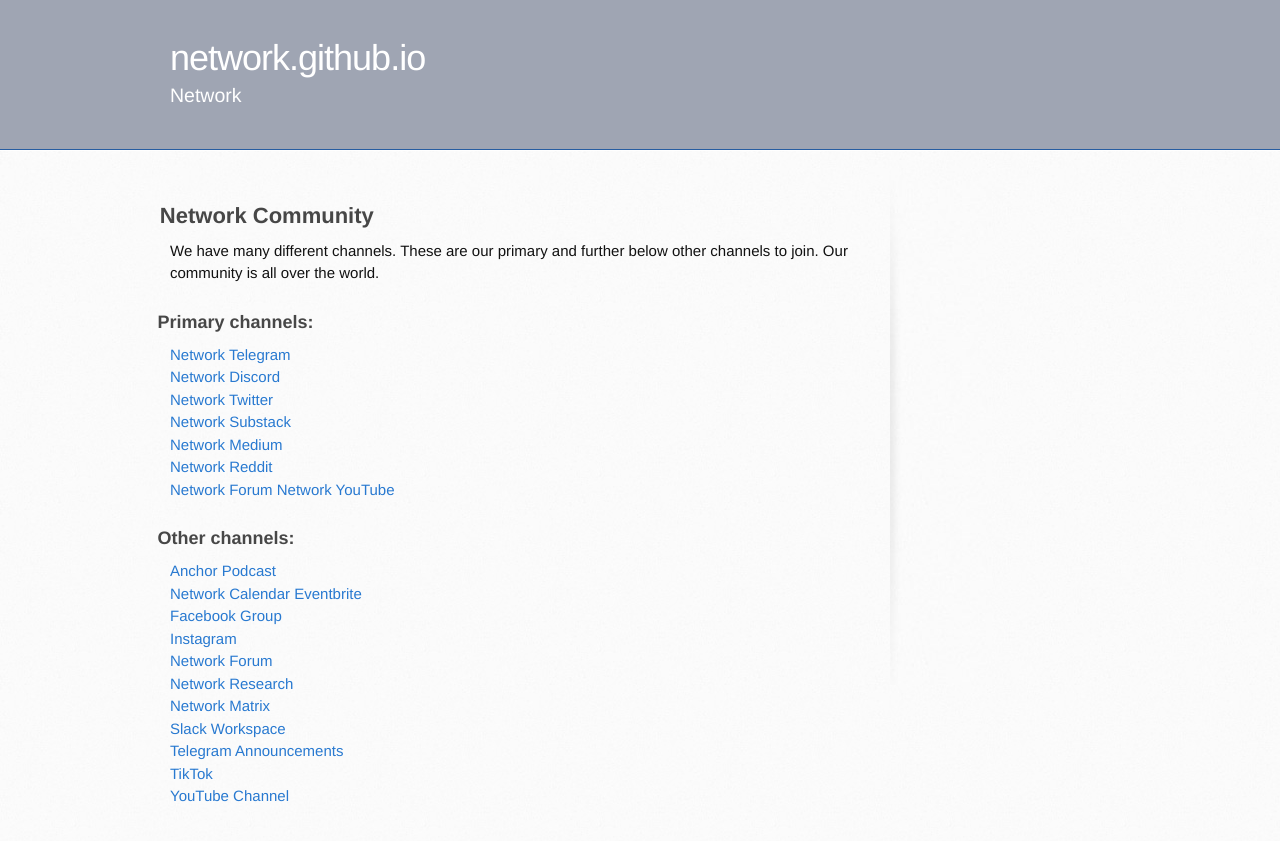
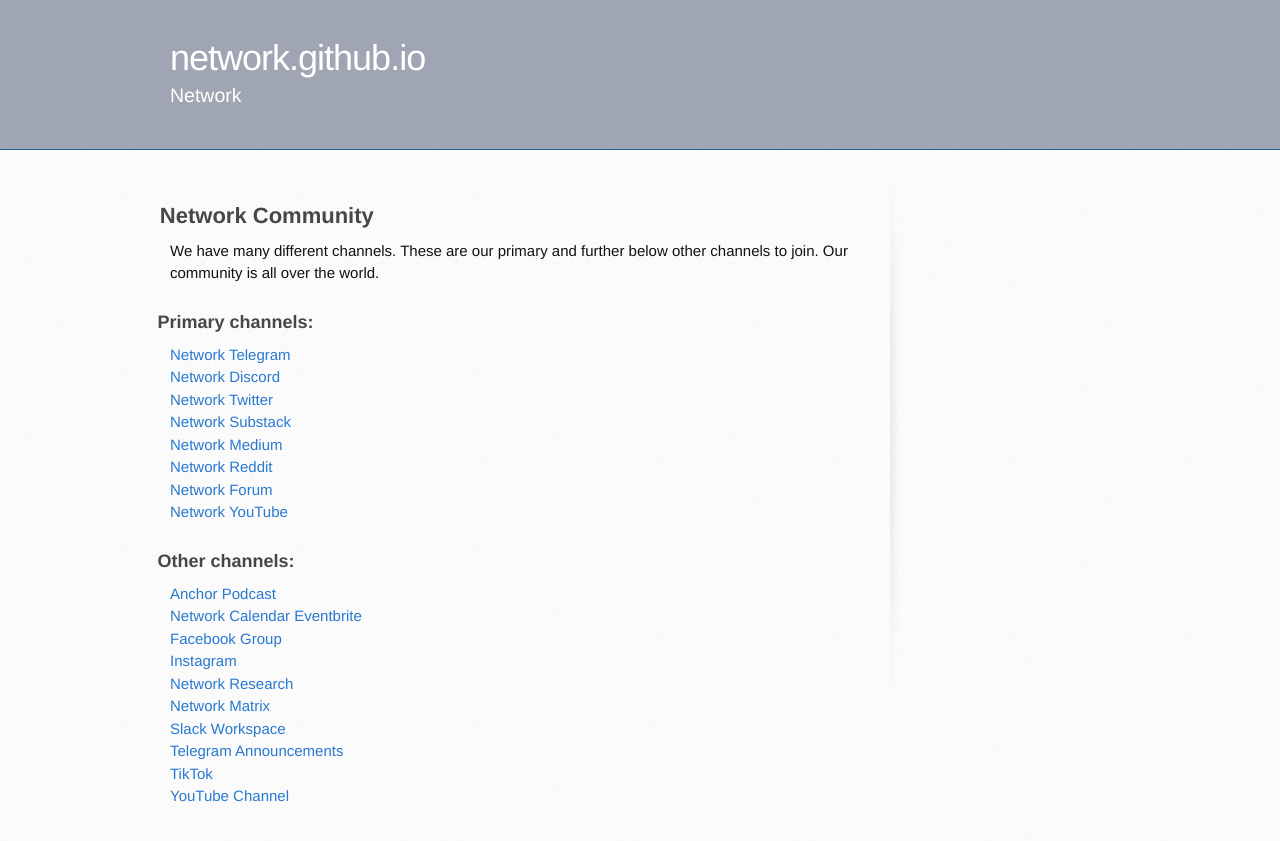
Before and after one commit to networkf/network.github.io, a Jekyll site: the page built from community.md, in a window 1280 px wide. Shown: the top 841 px of the page. Built offline with Jekyll 4.4.1, drawn with Linux system fonts in a browser that asks for light colours; some web fonts are replaced; our own code applies the rules of GitHub Pages for plain Markdown files.

Commit message:
Update community.md

```diff
--- a/community.md
+++ b/community.md
@@ -22,6 +22,7 @@ We have many different channels. These are our primary and further below other c
 <a href="https://reddit.com/r/networkfund" target="_blank">Network Reddit</a>
 <br>
 <a href="https://forum.network.fund" target="_blank">Network Forum</a>
+<br>
 <a href="https://www.youtube.com/@networkfund" target="_blank">Network YouTube</a>
 <br>
 
@@ -35,8 +36,6 @@ We have many different channels. These are our primary and further below other c
 <br>
 <a href="https://instagram.com/networkfund" target="_blank">Instagram</a>
 <br>
-<a href="https://forum.network.fund" target="_blank">Network Forum</a>
-<br>
 <a href="https://network.com.de" target="_blank">Network Research</a>
 <br>
 <a href="https://matrix.to/#/!XNSlHnqIwCumTmcAhm:matrix.org" target="_blank">Network Matrix</a>
```
